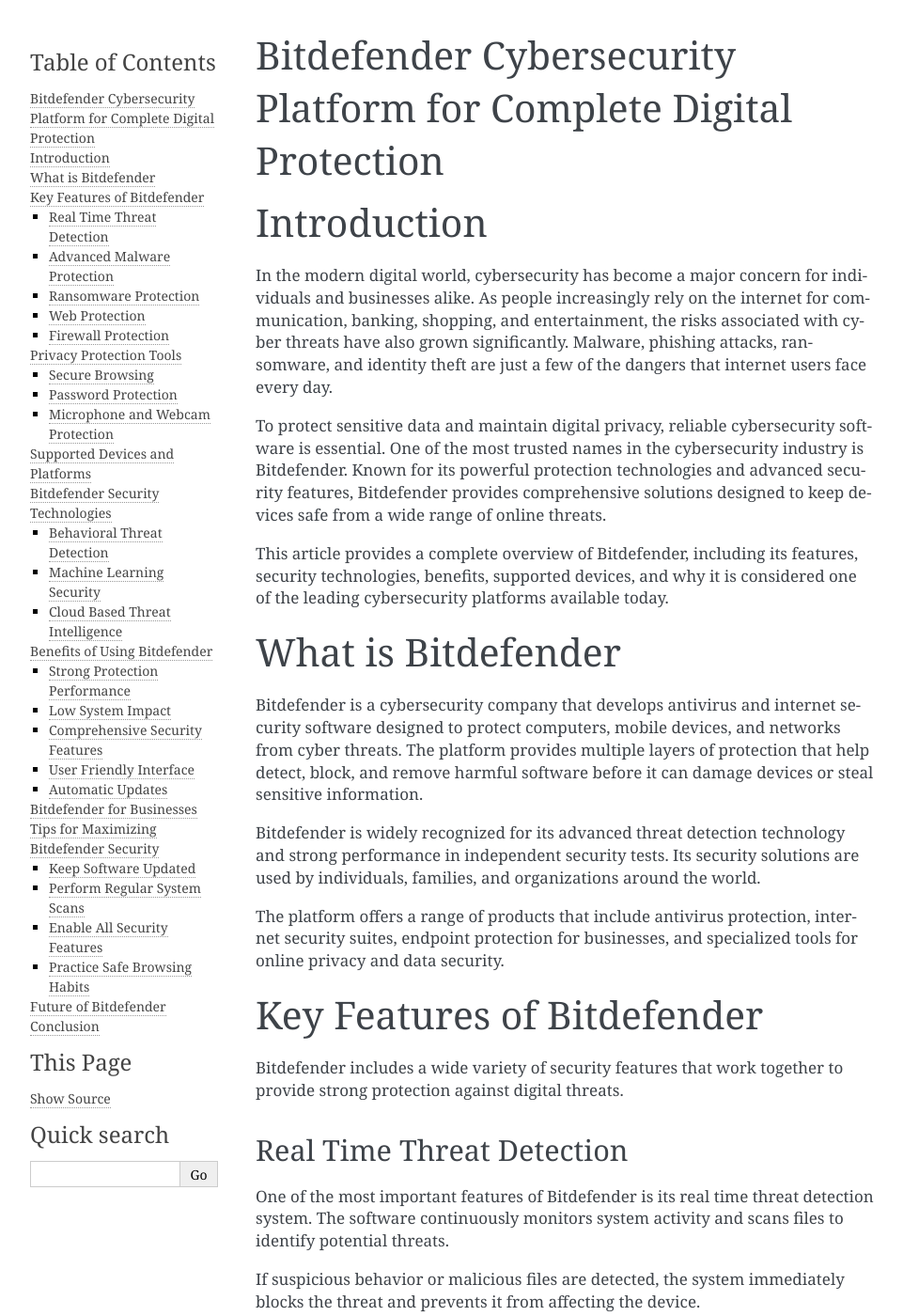
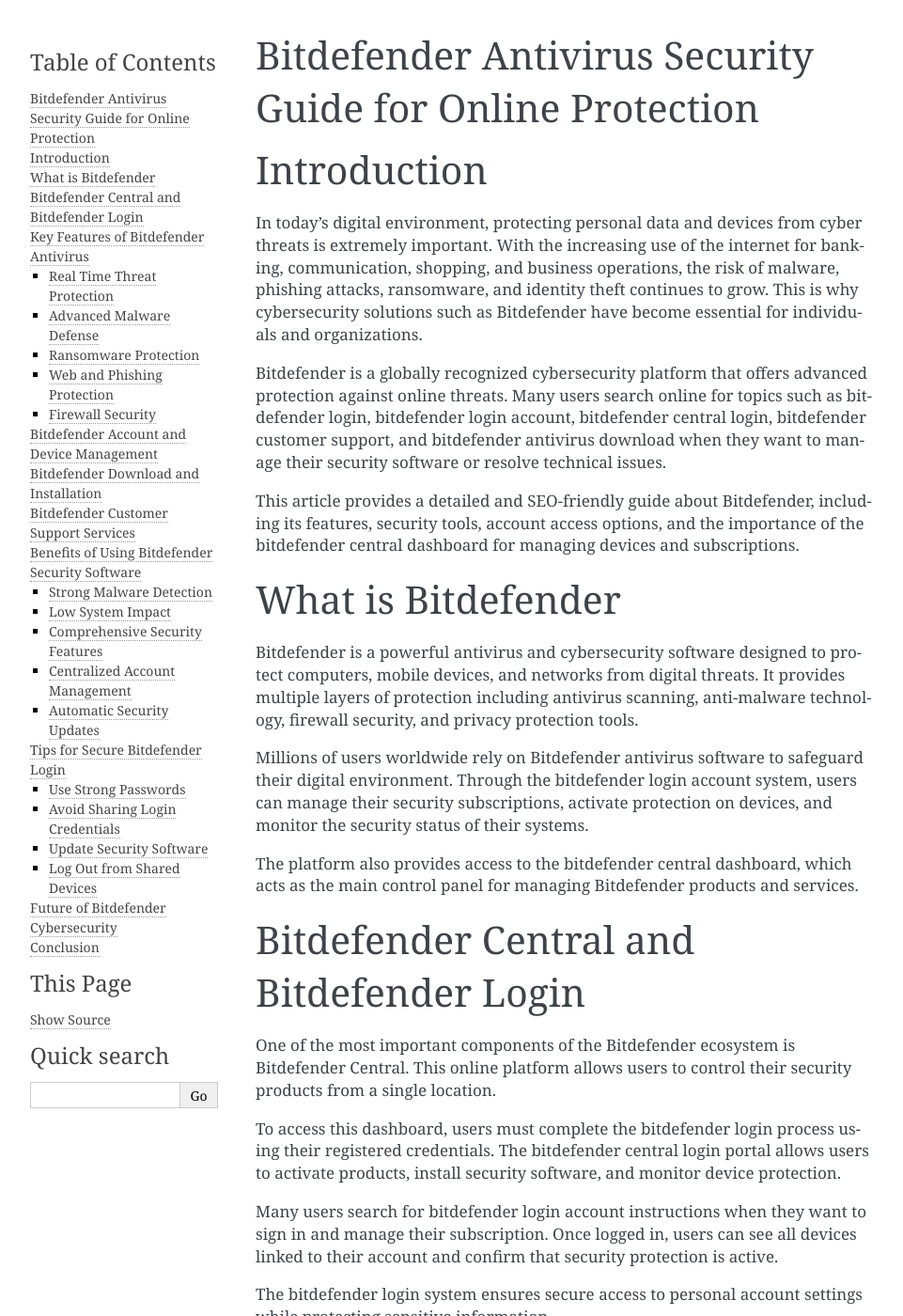
Before and after one commit to mynkrobert03/bitdefenderss, a Sphinx documentation site: the page built from docs/index.rst, in a window 1280 px wide and 1400 px high. Shown: the whole window at 94% size, without its empty margins (148-1109 px from the left). Built offline with Sphinx 7.4.7, drawn with Linux system fonts in a browser that asks for light colours; some of the changed text lies outside the part shown.

Commit message:
Update index.rst

```diff
--- a/docs/index.rst
+++ b/docs/index.rst
@@ -1,202 +1,169 @@
-Bitdefender Cybersecurity Platform for Complete Digital Protection
-==================================================================
+Bitdefender Antivirus Security Guide for Online Protection
+==========================================================
 
 Introduction
 ============
 
-In the modern digital world, cybersecurity has become a major concern for individuals and businesses alike. As people increasingly rely on the internet for communication, banking, shopping, and entertainment, the risks associated with cyber threats have also grown significantly. Malware, phishing attacks, ransomware, and identity theft are just a few of the dangers that internet users face every day.
+In today’s digital environment, protecting personal data and devices from cyber threats is extremely important. With the increasing use of the internet for banking, communication, shopping, and business operations, the risk of malware, phishing attacks, ransomware, and identity theft continues to grow. This is why cybersecurity solutions such as Bitdefender have become essential for individuals and organizations.
 
-To protect sensitive data and maintain digital privacy, reliable cybersecurity software is essential. One of the most trusted names in the cybersecurity industry is Bitdefender. Known for its powerful protection technologies and advanced security features, Bitdefender provides comprehensive solutions designed to keep devices safe from a wide range of online threats.
+Bitdefender is a globally recognized cybersecurity platform that offers advanced protection against online threats. Many users search online for topics such as bitdefender login, bitdefender login account, bitdefender central login, bitdefender customer support, and bitdefender antivirus download when they want to manage their security software or resolve technical issues.
 
-This article provides a complete overview of Bitdefender, including its features, security technologies, benefits, supported devices, and why it is considered one of the leading cybersecurity platforms available today.
+This article provides a detailed and SEO-friendly guide about Bitdefender, including its features, security tools, account access options, and the importance of the bitdefender central dashboard for managing devices and subscriptions.
 
 What is Bitdefender
 ===================
 
-Bitdefender is a cybersecurity company that develops antivirus and internet security software designed to protect computers, mobile devices, and networks from cyber threats. The platform provides multiple layers of protection that help detect, block, and remove harmful software before it can damage devices or steal sensitive information.
+Bitdefender is a powerful antivirus and cybersecurity software designed to protect computers, mobile devices, and networks from digital threats. It provides multiple layers of protection including antivirus scanning, anti-malware technology, firewall security, and privacy protection tools.
 
-Bitdefender is widely recognized for its advanced threat detection technology and strong performance in independent security tests. Its security solutions are used by individuals, families, and organizations around the world.
+Millions of users worldwide rely on Bitdefender antivirus software to safeguard their digital environment. Through the bitdefender login account system, users can manage their security subscriptions, activate protection on devices, and monitor the security status of their systems.
 
-The platform offers a range of products that include antivirus protection, internet security suites, endpoint protection for businesses, and specialized tools for online privacy and data security.
+The platform also provides access to the bitdefender central dashboard, which acts as the main control panel for managing Bitdefender products and services.
 
-Key Features of Bitdefender
-===========================
+Bitdefender Central and Bitdefender Login
+=========================================
 
-Bitdefender includes a wide variety of security features that work together to provide strong protection against digital threats.
+One of the most important components of the Bitdefender ecosystem is Bitdefender Central. This online platform allows users to control their security products from a single location.
 
-Real Time Threat Detection
---------------------------
+To access this dashboard, users must complete the bitdefender login process using their registered credentials. The bitdefender central login portal allows users to activate products, install security software, and monitor device protection.
 
-One of the most important features of Bitdefender is its real time threat detection system. The software continuously monitors system activity and scans files to identify potential threats.
+Many users search for bitdefender login account instructions when they want to sign in and manage their subscription. Once logged in, users can see all devices linked to their account and confirm that security protection is active.
 
-If suspicious behavior or malicious files are detected, the system immediately blocks the threat and prevents it from affecting the device.
+The bitdefender login system ensures secure access to personal account settings while protecting sensitive information.
 
-Advanced Malware Protection
+Key Features of Bitdefender Antivirus
+=====================================
+
+Bitdefender offers a wide range of features designed to protect users from different types of cyber threats.
+
+Real Time Threat Protection
 ---------------------------
 
-Bitdefender provides strong protection against different types of malware including viruses, spyware, trojans, and ransomware. Its advanced scanning technology identifies both known threats and newly emerging threats.
+Bitdefender continuously scans files, applications, and online activity to detect suspicious behavior. Real time monitoring helps block malware before it can harm a device.
 
-This proactive approach helps ensure that devices remain protected even against previously unseen malware.
+Advanced Malware Defense
+------------------------
+
+Bitdefender antivirus protection can detect viruses, spyware, trojans, and other malicious programs. The system uses advanced scanning techniques and artificial intelligence to identify threats quickly.
 
 Ransomware Protection
 ---------------------
 
-Ransomware attacks attempt to lock or encrypt files until a payment is made. Bitdefender includes dedicated ransomware protection features that monitor file activity and block unauthorized encryption attempts.
+Ransomware attacks attempt to encrypt files and demand payment for their release. Bitdefender includes ransomware defense technology that prevents unauthorized file encryption and protects valuable data.
 
-This helps protect important documents, photos, and other valuable data.
-
-Web Protection
---------------
-
-Bitdefender also protects users while browsing the internet. The platform scans websites and warns users about dangerous links, fraudulent websites, and phishing pages that attempt to steal personal information.
-
-This feature helps reduce the risk of identity theft and online scams.
-
-Firewall Protection
--------------------
-
-Many Bitdefender security packages include firewall technology that monitors network traffic. The firewall helps block unauthorized access attempts and protects devices from hackers.
-
-This extra layer of defense improves overall network security.
-
-Privacy Protection Tools
-========================
-
-In addition to traditional antivirus protection, Bitdefender includes several tools designed to protect user privacy.
-
-Secure Browsing
----------------
-
-Bitdefender offers a secure browsing environment for sensitive online activities such as banking and shopping. This feature helps prevent attackers from intercepting personal information.
-
-Password Protection
--------------------
-
-Some Bitdefender products include password management tools that allow users to store login credentials safely. This helps users maintain strong passwords while keeping them organized and secure.
-
-Microphone and Webcam Protection
---------------------------------
-
-Modern devices often include cameras and microphones that can potentially be accessed by malicious software. Bitdefender monitors applications that attempt to use these devices and alerts users if suspicious access occurs.
-
-This helps protect users from unauthorized surveillance.
-
-Supported Devices and Platforms
-===============================
-
-Bitdefender is designed to work across a wide range of devices and operating systems. This flexibility allows users to protect multiple devices using a single security platform.
-
-Common supported devices include:
-
-* Desktop computers
-* Laptop computers
-* Smartphones
-* Tablets
-* Home network systems
-
-Many Bitdefender subscription plans allow users to secure multiple devices at the same time, making it a convenient option for families and small businesses.
-
-Bitdefender Security Technologies
-=================================
-
-Bitdefender uses several advanced technologies to detect and prevent cyber threats effectively.
-
-Behavioral Threat Detection
+Web and Phishing Protection
 ---------------------------
 
-Behavioral analysis technology monitors how programs behave on a system. If an application begins performing suspicious actions, the system can stop it before damage occurs.
+Bitdefender security software warns users about harmful websites and suspicious links. This protection reduces the risk of phishing attacks and online scams.
 
-Machine Learning Security
--------------------------
+Firewall Security
+-----------------
 
-Bitdefender uses machine learning algorithms to identify patterns associated with cyber threats. This allows the system to detect new forms of malware that may not yet exist in traditional virus databases.
+Many Bitdefender security packages include firewall protection that blocks unauthorized access attempts from hackers and malicious networks.
 
-Cloud Based Threat Intelligence
--------------------------------
+Bitdefender Account and Device Management
+=========================================
 
-Bitdefender also uses cloud-based security intelligence to analyze threats quickly. When a new threat is detected on one system, the information can be shared across the network to protect other users.
+The bitdefender login account allows users to manage their devices and security settings easily. Through the bitdefender central dashboard, users can monitor multiple devices connected to their subscription.
 
-Benefits of Using Bitdefender
-=============================
+Users can add new devices, remove unused devices, and check the protection status of each system. This centralized management makes it easier to maintain consistent security across different platforms.
 
-Bitdefender provides several advantages that make it a popular choice among cybersecurity solutions.
+For example, a user can install Bitdefender antivirus protection on a computer, smartphone, and tablet while managing everything through the same account.
 
-Strong Protection Performance
------------------------------
+Bitdefender Download and Installation
+=====================================
 
-Independent testing organizations frequently rank Bitdefender among the top antivirus solutions for threat detection and malware removal.
+Many users search for bitdefender download options when installing the antivirus software for the first time. The installation process is simple and user friendly.
+
+After completing the bitdefender login process, users can download the software directly from their account dashboard. The system then guides users through the installation steps.
+
+Once installation is complete, the device becomes protected by Bitdefender’s security tools and real time threat detection technology.
+
+Bitdefender Customer Support Services
+=====================================
+
+Technical issues can occasionally occur when installing or managing antivirus software. For this reason, many users look for bitdefender customer support assistance.
+
+Bitdefender customer support services help users resolve issues related to login problems, installation errors, subscription management, and software updates.
+
+Support teams can assist with common problems such as:
+
+* Difficulty accessing the bitdefender login account
+* Problems with bitdefender central login
+* Issues with device activation
+* Software update errors
+* Subscription renewal questions
+
+Reliable customer support ensures that users can quickly resolve security or account-related issues.
+
+Benefits of Using Bitdefender Security Software
+===============================================
+
+Bitdefender provides several advantages that make it one of the most trusted cybersecurity solutions available.
+
+Strong Malware Detection
+------------------------
+
+Independent security testing organizations often rank Bitdefender among the top antivirus products for malware detection and removal.
 
 Low System Impact
 -----------------
 
-Security software can sometimes slow down a device, but Bitdefender is designed to operate efficiently without significantly affecting system performance.
+Bitdefender is designed to run efficiently in the background without slowing down system performance.
 
 Comprehensive Security Features
 -------------------------------
 
-Bitdefender combines antivirus protection, firewall security, privacy tools, and advanced threat detection into a single platform.
+The platform combines antivirus protection, firewall security, ransomware defense, and privacy tools into one integrated solution.
 
-User Friendly Interface
------------------------
+Centralized Account Management
+------------------------------
 
-The software features a clean and simple interface that allows users to manage security settings easily.
+Through the bitdefender login account and bitdefender central dashboard, users can manage security across multiple devices easily.
 
-Automatic Updates
------------------
+Automatic Security Updates
+--------------------------
 
-Bitdefender regularly updates its threat database to ensure protection against the latest cyber threats.
+Bitdefender regularly updates its malware database to protect against newly discovered threats.
 
-Bitdefender for Businesses
-==========================
+Tips for Secure Bitdefender Login
+=================================
 
-In addition to personal security solutions, Bitdefender also provides enterprise-level cybersecurity products designed for businesses and organizations.
+To maintain account security, users should follow best practices when accessing the bitdefender login portal.
 
-Business security solutions typically include:
+Use Strong Passwords
+--------------------
 
-* Endpoint protection for company devices
-* Network security monitoring
-* Advanced threat detection systems
-* Centralized management dashboards
+Create a strong password that includes a combination of letters, symbols, and numbers.
 
-These tools help organizations protect sensitive business data and maintain secure digital environments.
+Avoid Sharing Login Credentials
+-------------------------------
 
-Tips for Maximizing Bitdefender Security
-========================================
+Do not share bitdefender login account details with unauthorized individuals.
 
-To ensure the highest level of protection, users should follow a few best practices when using Bitdefender.
+Update Security Software
+------------------------
 
-Keep Software Updated
----------------------
+Keeping Bitdefender software updated ensures the system remains protected from the latest threats.
 
-Regular updates ensure that the security system can detect the newest threats.
+Log Out from Shared Devices
+---------------------------
 
-Perform Regular System Scans
-----------------------------
+If the bitdefender central login is accessed on a public or shared device, users should log out after completing their session.
 
-Running periodic full system scans helps identify hidden malware or suspicious files.
+Future of Bitdefender Cybersecurity
+===================================
 
-Enable All Security Features
-----------------------------
+Cyber threats continue to evolve as hackers develop more advanced attack methods. Bitdefender continues to invest in artificial intelligence, behavioral analysis technology, and cloud-based threat intelligence to improve its security systems.
 
-Activating available security tools such as firewall protection and web filtering provides stronger defense against threats.
+Future cybersecurity innovations may include more advanced malware detection algorithms, stronger privacy protection tools, and improved digital identity protection features.
 
-Practice Safe Browsing Habits
------------------------------
-
-Even with strong antivirus protection, users should avoid suspicious downloads and unknown websites.
-
-Future of Bitdefender
-=====================
-
-As cyber threats continue to evolve, cybersecurity companies must constantly improve their technologies. Bitdefender continues to invest in artificial intelligence, behavioral analysis, and cloud-based threat intelligence to strengthen its protection capabilities.
-
-Future developments may include more advanced threat detection systems, improved privacy protection features, and expanded security tools for emerging technologies.
+As internet usage continues to grow worldwide, reliable cybersecurity solutions like Bitdefender will remain essential for protecting personal and professional digital environments.
 
 Conclusion
 ==========
 
-Bitdefender has established itself as one of the most reliable cybersecurity platforms available today. With its advanced malware detection, ransomware protection, privacy tools, and real time threat monitoring, the platform provides comprehensive security for modern digital environments.
+Bitdefender has established itself as a leading cybersecurity platform that provides powerful protection against online threats. With features such as real time malware detection, ransomware defense, firewall security, and privacy protection tools, the platform helps safeguard devices and personal information.
 
-By combining powerful protection technologies with an easy-to-use interface, Bitdefender makes it possible for individuals and businesses to safeguard their devices and personal information effectively.
+Through the bitdefender login account and bitdefender central login dashboard, users can manage their devices, monitor security status, and control subscriptions from a single location. Additionally, bitdefender customer support services ensure that users can receive help whenever they encounter technical issues.
 
-As cyber threats continue to grow in complexity, reliable security solutions like Bitdefender play an essential role in protecting digital identities, personal data, and online activities.
+By combining advanced technology with easy account management, Bitdefender continues to be a trusted solution for individuals and organizations seeking reliable cybersecurity protection.
```
